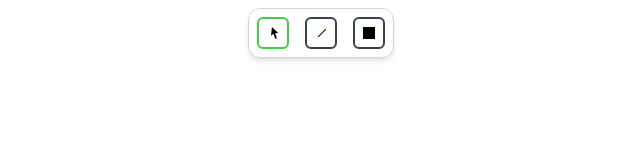
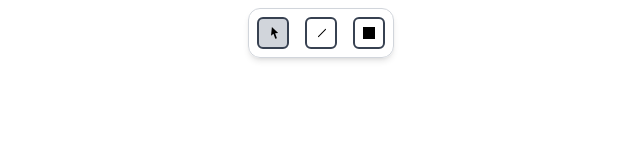
Before and after one commit to aryashubhanshu/canvas-drawing-app, a React (Vite) app: page / in a window 1280 px wide. Shown: the top 160 px of the page, without its empty margins (319-959 px from the left). Built offline with nearby package versions, Linux system fonts and the light colour scheme.

Commit message:
Fixed colors

```diff
--- a/src/index.css
+++ b/src/index.css
@@ -12,7 +12,7 @@
   }
 
   .radio-toolbar input[type="radio"]:checked + label {
-    @apply bg-[#bfg] border-[#4c4];
+    @apply bg-gray-300;
   }
 
   .radio-toolbar input[type="radio"]:focus + label {
@@ -20,6 +20,6 @@
   }
 
   .radio-toolbar label:hover {
-    @apply border-[#dfd];
+    @apply border-gray-200;
   }
 }
```
